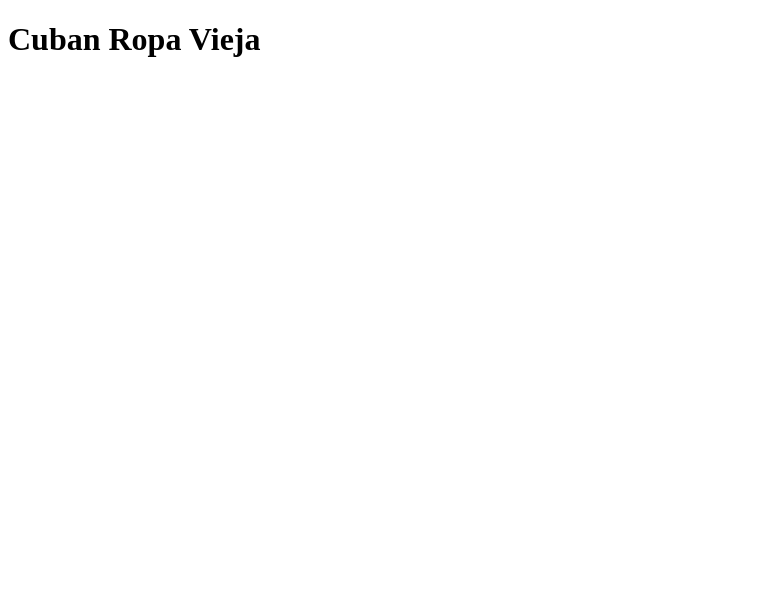
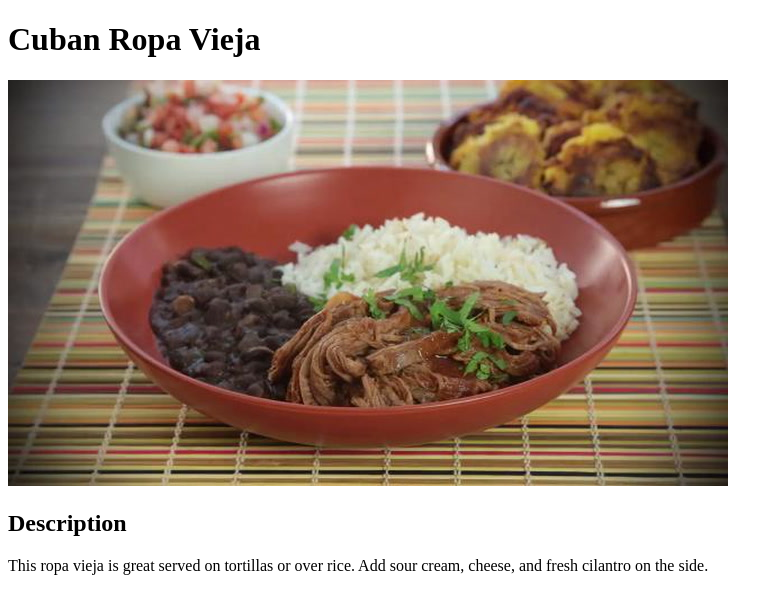
Before and after one commit to mrmostafaxd/odin-recipes, a plain HTML site: page recipes/cuban-ropa-vieja.html in a window 1280 px wide. Shown: the whole page, without its empty margins (0-783 px from the left). Drawn offline with Linux system fonts and the light colour scheme.

Commit message:
feat: add description for Cuban Ropa Vieja recipe

```diff
--- a/recipes/cuban-ropa-vieja.html
+++ b/recipes/cuban-ropa-vieja.html
@@ -6,5 +6,14 @@
     </head>
     <body>
         <h1>Cuban Ropa Vieja</h1>
+        <img
+            src="../images/cuban-ropa-vieja.png"
+            alt="Cuban Ropa Vieja in a red plate"
+        />
+        <h2>Description</h2>
+        <p>
+            This ropa vieja is great served on tortillas or over rice. Add sour
+            cream, cheese, and fresh cilantro on the side.
+        </p>
     </body>
 </html>
```
Also changed, not shown: images/cuban-ropa-vieja.png (added).
